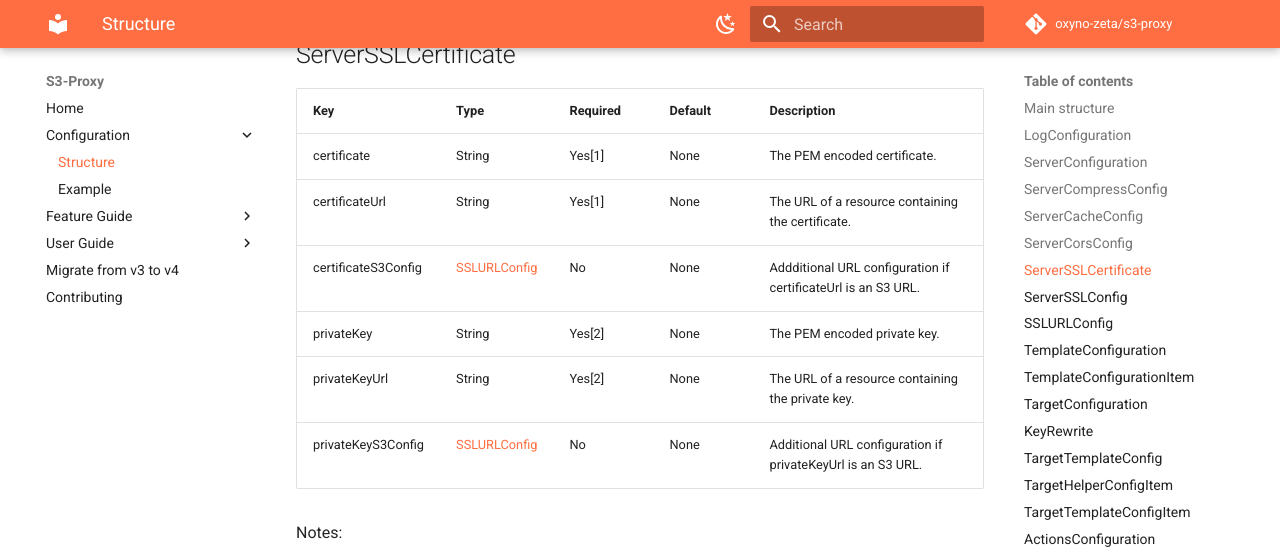
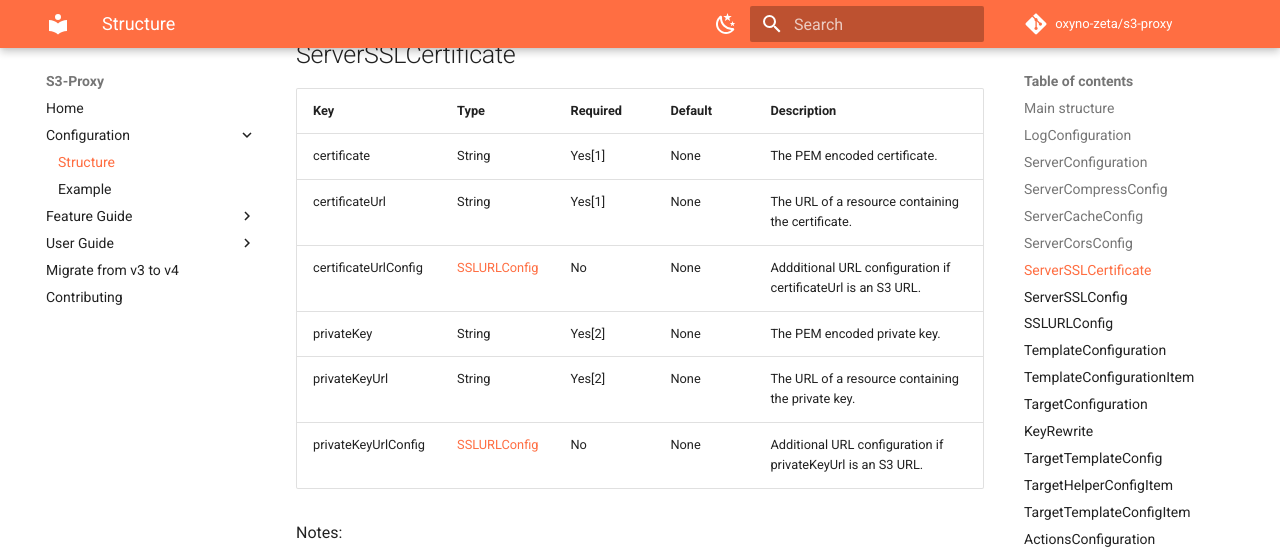
Before and after one commit to oxyno-zeta/s3-proxy, an MkDocs documentation site: the page built from docs/configuration/structure.md, in a window 1280 px wide and 900 px high, scrolled down 3521 px. Shown: the top 558 px of the window. Built offline with MkDocs 1.6.1 and Material for MkDocs 9.7.7, drawn with Linux system fonts in a browser that asks for light colours; comment, search, counter and statistics services are not loaded.

Commit message:
fix: *S3Config -> *UrlConfig in SSL section

```diff
--- a/docs/configuration/structure.md
+++ b/docs/configuration/structure.md
@@ -77,14 +77,14 @@ This feature is powered by [go-chi/cors](https://github.com/go-chi/cors). You ca
 
 ## ServerSSLCertificate
 
-| Key                 | Type                          | Required | Default | Description                                                   |
-| ------------------- | ----------------------------- | -------- | ------- | ------------------------------------------------------------- |
-| certificate         | String                        | Yes\[1\] | None    | The PEM encoded certificate.                                  |
-| certificateUrl      | String                        | Yes\[1\] | None    | The URL of a resource containing the certificate.             |
-| certificateS3Config | [SSLURLConfig](#sslurlconfig) | No       | None    | Addditional URL configuration if certificateUrl is an S3 URL. |
-| privateKey          | String                        | Yes\[2\] | None    | The PEM encoded private key.                                  |
-| privateKeyUrl       | String                        | Yes\[2\] | None    | The URL of a resource containing the private key.             |
-| privateKeyS3Config  | [SSLURLConfig](#sslurlconfig) | No       | None    | Additional URL configuration if privateKeyUrl is an S3 URL.   |
+| Key                  | Type                          | Required | Default | Description                                                   |
+| -------------------- | ----------------------------- | -------- | ------- | ------------------------------------------------------------- |
+| certificate          | String                        | Yes\[1\] | None    | The PEM encoded certificate.                                  |
+| certificateUrl       | String                        | Yes\[1\] | None    | The URL of a resource containing the certificate.             |
+| certificateUrlConfig | [SSLURLConfig](#sslurlconfig) | No       | None    | Addditional URL configuration if certificateUrl is an S3 URL. |
+| privateKey           | String                        | Yes\[2\] | None    | The PEM encoded private key.                                  |
+| privateKeyUrl        | String                        | Yes\[2\] | None    | The URL of a resource containing the private key.             |
+| privateKeyUrlConfig  | [SSLURLConfig](#sslurlconfig) | No       | None    | Additional URL configuration if privateKeyUrl is an S3 URL.   |
 
 Notes:
 
```
